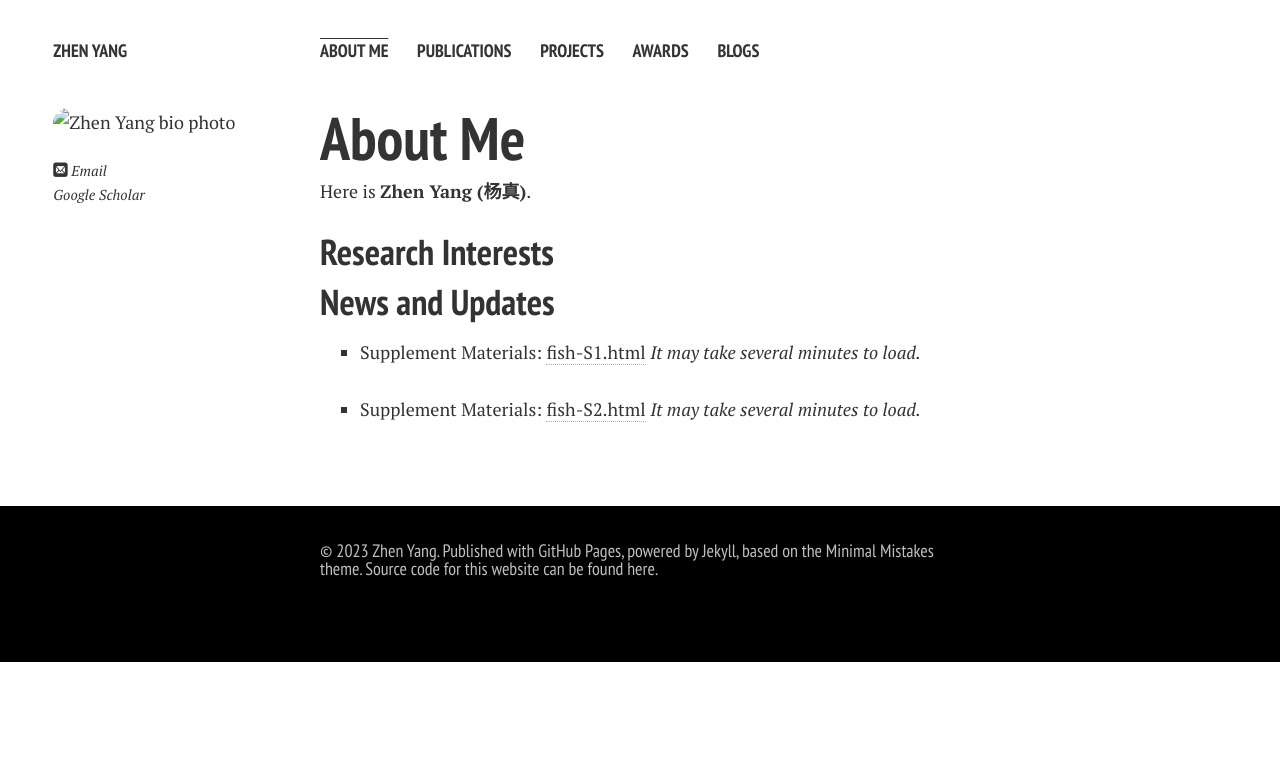
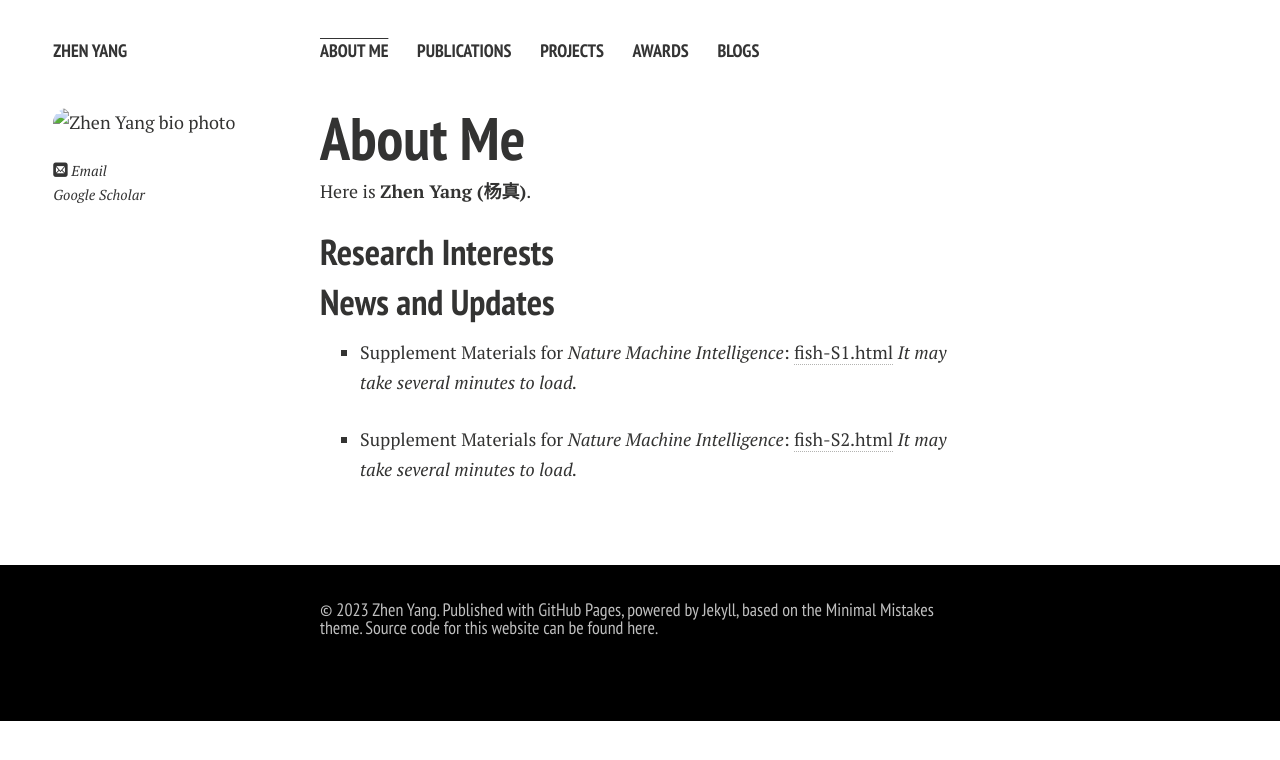
Before and after one commit to zcgyang/zcgyang.github.io, a Jekyll site: the page built from index.md, in a window 1280 px wide. Shown: the top 760 px of the page. Built offline with Jekyll 4.4.1, drawn with Linux system fonts in a browser that asks for light colours; nearby versions of some CDN libraries; comment, search, counter and statistics services are not loaded; a style sheet for code colours, icons or effects is not loaded; our own code applies the rules of GitHub Pages for plain Markdown files.

```diff
--- a/_config.yml
+++ b/_config.yml
@@ -79,7 +79,3 @@ disqus:
 
 include: [".htaccess"]
 exclude: ["lib", "config.rb", "Capfile", "config", "log", "Rakefile", "Rakefile.rb", "tmp", "less", "minimal-mistakes.sublime-project", "minimal-mistakes.sublime-workspace"]
-
-
-# Latest update in 2023/05/01 by Hanlin Cai.
-# URL: https://caihanlin.com/
--- a/index.md
+++ b/index.md
@@ -10,6 +10,6 @@ Here is **Zhen Yang (杨真)**.
 
 ## News and Updates
 
-- Supplement Materials: [fish-S1.html](https://zcgyang.github.io/file/File-S1.html) *It may take several minutes to load.*
+- Supplement Materials for *Nature Machine Intelligence*: [fish-S1.html](https://zcgyang.github.io/file/File-S1.html) *It may take several minutes to load.*
 
-- Supplement Materials: [fish-S2.html](https://zcgyang.github.io/file/File-S2.html) *It may take several minutes to load.*
+- Supplement Materials for *Nature Machine Intelligence*: [fish-S2.html](https://zcgyang.github.io/file/File-S2.html) *It may take several minutes to load.*
```
Also changed, not shown: publications.md (+4 -0 lines).
